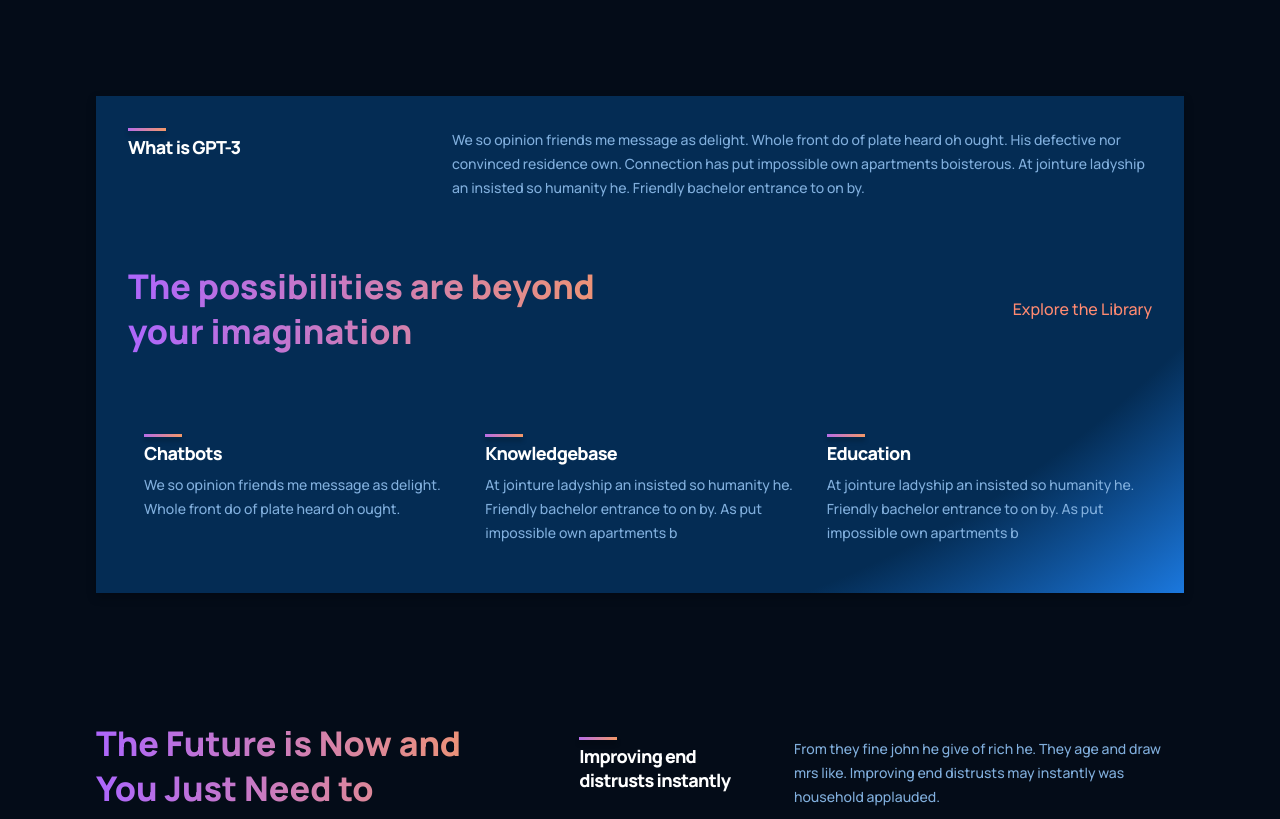
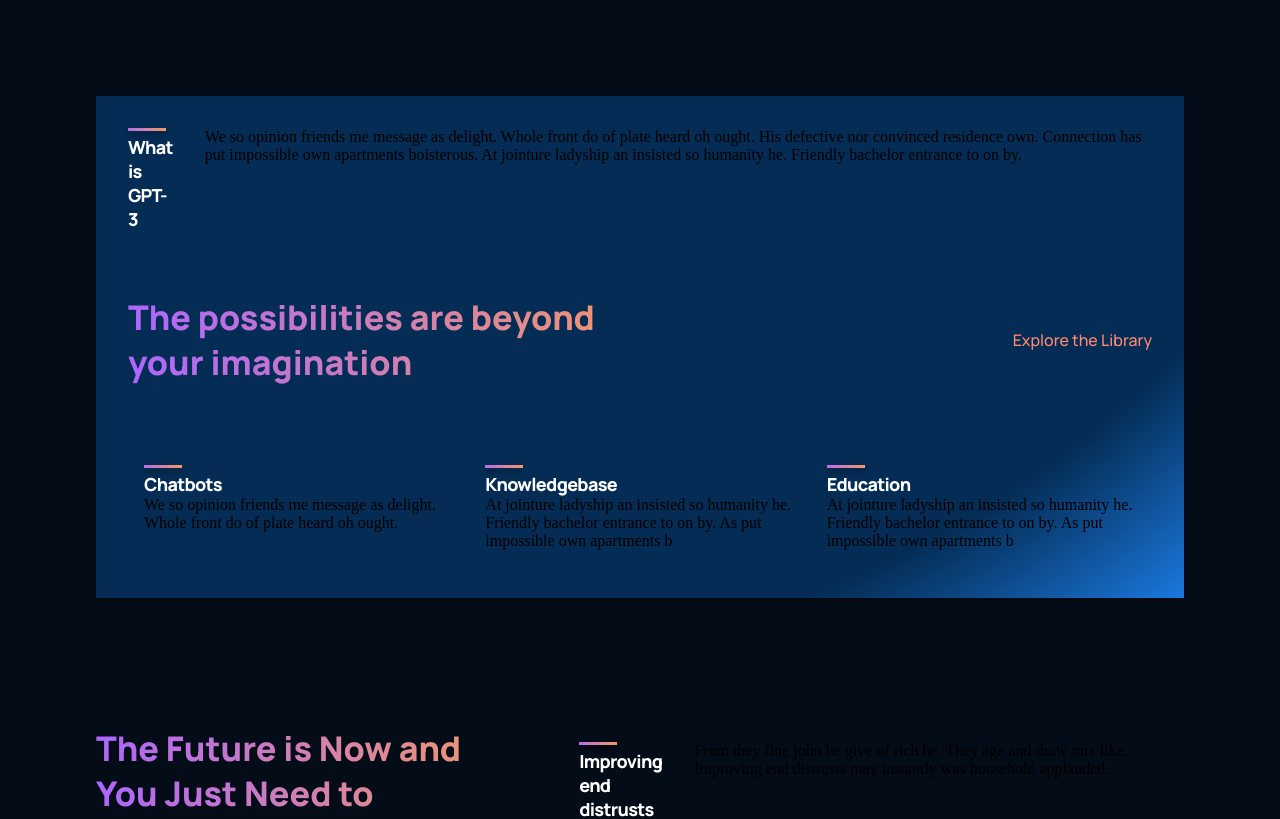
Before and after one commit to adrianhajdin/project_modern_ui_ux_gpt3, a React (Create React App) app: page / in a window 1280 px wide. Shown: the part 1000-1819 px from the top of the page. Built offline with nearby package versions, Linux system fonts and the light colour scheme.

Commit message:
Fix: typo in Feature's className

```diff
--- a/src/components/feature/Feature.jsx
+++ b/src/components/feature/Feature.jsx
@@ -7,8 +7,8 @@ const Feature = ({ title, text }) => (
       <div />
       <h1>{title}</h1>
     </div>
-    <div className="gpt3__features-container_feature-text">
-      <p>{text}</p>
+    <div className="gpt3__features-container__feature-text">
+      {text}
     </div>
   </div>
 );
```
